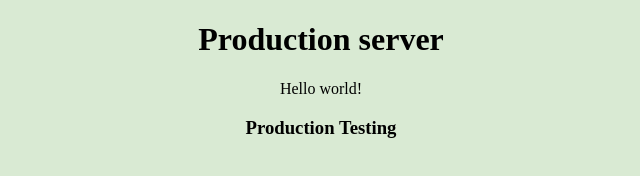
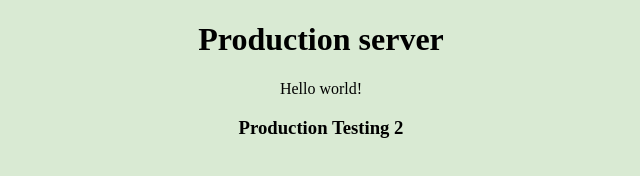
Before and after one commit to Bald1nh0/Ace, a plain HTML site: page public/index.html in a window 1280 px wide. Shown: the full height of the page, 319-959 px from the left. Drawn offline with Linux system fonts and the light colour scheme.

Commit message:
Update index.html

```diff
--- a/public/index.html
+++ b/public/index.html
@@ -15,7 +15,7 @@
     <center>
     <h1>Production server</h1>
     <p>Hello world!</p>
-    <h3>Production Testing</h3>
+    <h3>Production Testing 2</h3>
     </center>
 </body>
 </html>
```
